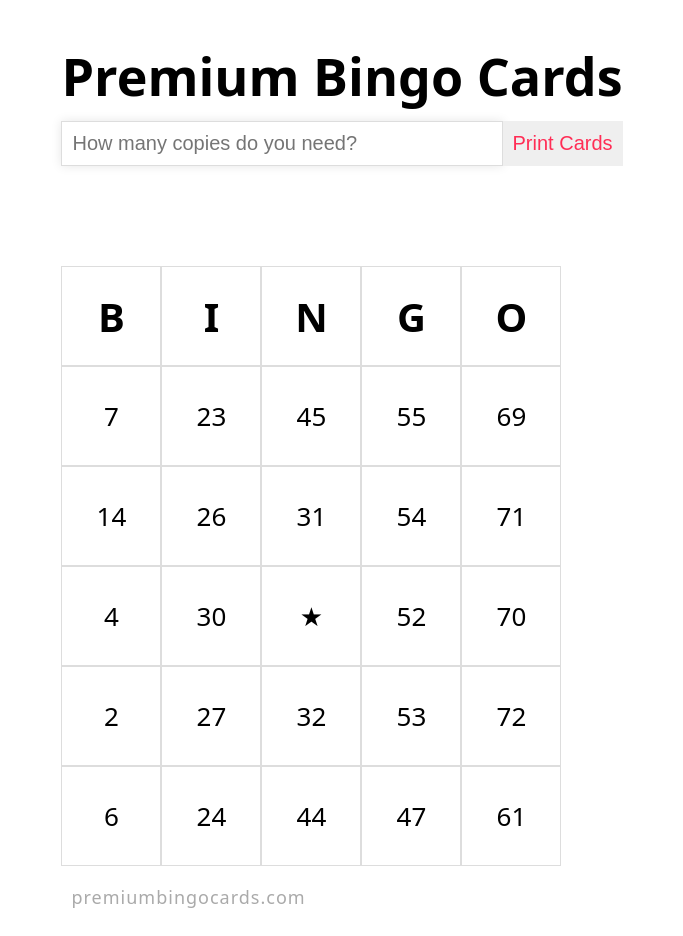
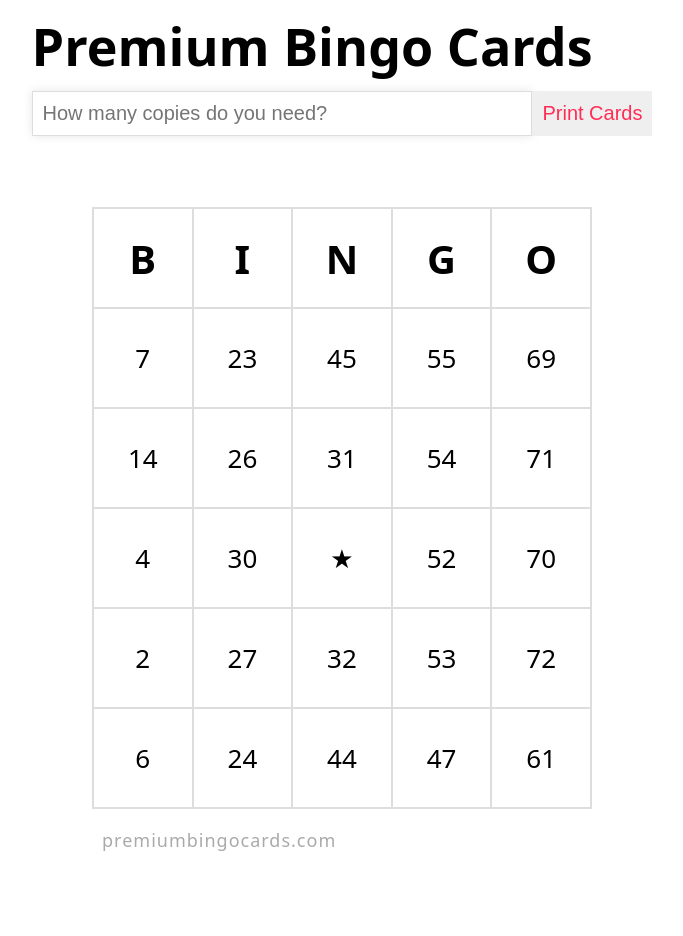
Before and after one commit to hanse/bingo, a React (Vite) app: page / in a window 1280 px wide. Shown: the whole page, without its empty margins (298-981 px from the left). Built offline with nearby package versions, Linux system fonts and the light colour scheme.

Commit message:
Improve print

```diff
--- a/src/index.css
+++ b/src/index.css
@@ -11,7 +11,7 @@ body {
   display: flex;
   align-items: center;
   justify-content: center;
-  margin-top: 30px;
+  overflow: visible;
 }
 
 form {
@@ -43,13 +43,26 @@ button {
   color: #ff2d55;
 }
 
+@page {
+  size: auto;
+  margin: 0;
+}
+
+.page {
+  height: 100vh;
+  display: flex;
+  flex-direction: column;
+  justify-content: center;
+  padding: 1.6cm;
+  page-break-after: always;
+}
+
 .container {
   display: flex;
   flex-direction: row;
   width: 500px;
   flex-wrap: wrap;
-  margin-top: 100px;
-  page-break-after: always;
+  border: 1px solid #ddd;
 }
 
 strong {
--- a/src/index.tsx
+++ b/src/index.tsx
@@ -58,6 +58,7 @@ class Bingo extends Component<{ premium: boolean }> {
         </form>
 
         {range(this.state.n).map((i) => (
+          <div className="page">
             <div className="container" key={i}>
               {letters.map((letter) => (
                 <div className="box" key={letter}>
@@ -69,6 +70,7 @@ class Bingo extends Component<{ premium: boolean }> {
                   {value}
                 </div>
               ))}
+            </div>
             {!this.props.premium && <Logo />}
           </div>
         ))}
```
Lines whose indentation alone changed are shown as unchanged.
